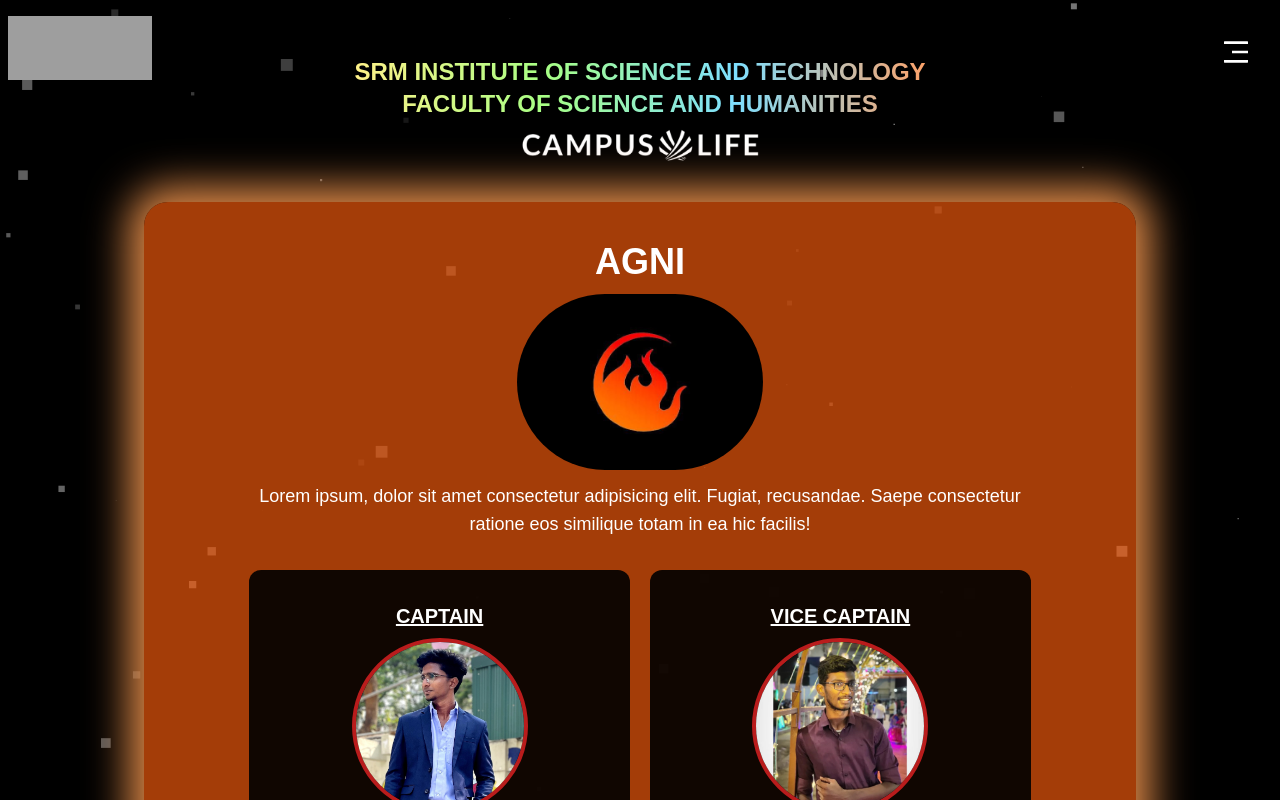
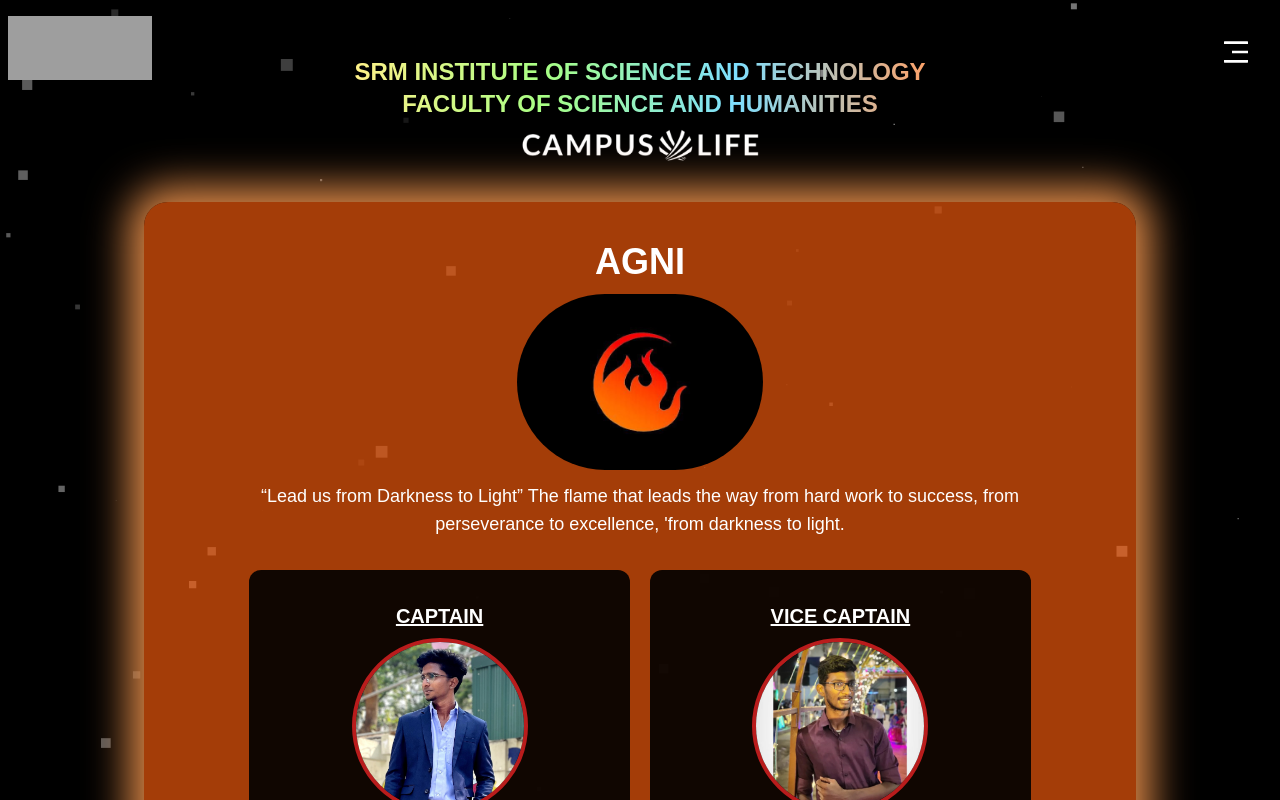
Before and after one commit to NirmalKumarNK08/Rampus, a React (Vite) app: page /agni in a window 1280 px wide. Shown: the top 800 px of the page. Built offline with nearby package versions, Linux system fonts and the light colour scheme; grey boxes are pictures that could not be loaded; a web font is replaced by a local one.

Commit message:
Update Agni.jsx

```diff
--- a/src/Pages/Agni.jsx
+++ b/src/Pages/Agni.jsx
@@ -7,7 +7,7 @@
       <div className='w-full agni-glow md:w-4/5 p-5 mb-10 flex gap-3 items-center justify-center rounded-3xl flex-col bg-orange-600 bg-opacity-70 mt-5 py-10'>
         <h1 className='text-4xl z-10 font-bold text-center'>AGNI</h1>
         <img src="agniLogo.jpeg" alt="" className='sm:h-44 h-36 rounded-full'/>
-        <p className='px-5 md:px-20 text-lg text-center'>Lorem ipsum, dolor sit amet consectetur adipisicing elit. Fugiat, recusandae. Saepe consectetur ratione eos similique totam in ea hic facilis!</p>
+        <p className='px-5 md:px-20 text-lg text-center'>“Lead us from Darkness to Light” The flame that leads the way from hard work to success, from perseverance to excellence, 'from darkness to light.</p>
         <div className='flex flex-col justify-center items-center w-full md:flex-row mt-5 gap-5'>
             <div className={`${card}`}>
                <p className='text-xl underline font-bold'>CAPTAIN</p>
```
